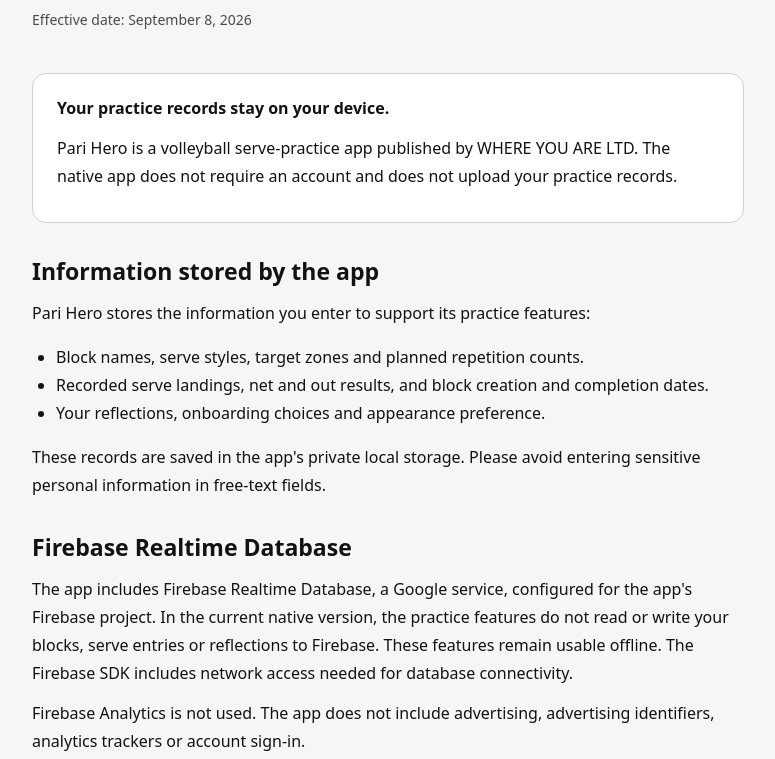
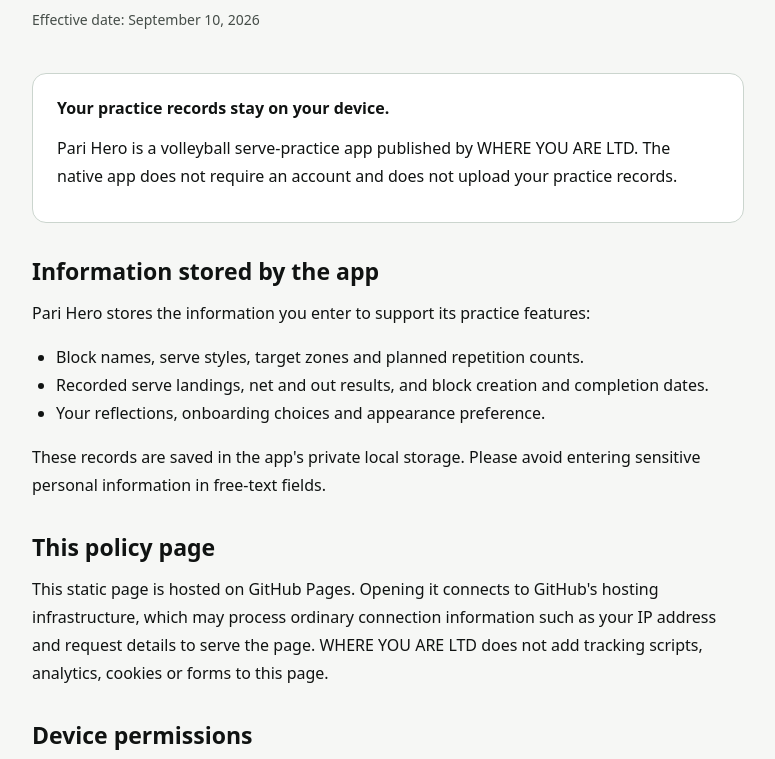
Before and after one commit to vecerulana-pixel/parisix-privacy-policy, a plain HTML site: page index.html in a window 1280 px wide. Shown: the part 185-944 px from the top of the page, without its empty margins (252-1027 px from the left). Drawn offline with Linux system fonts and the light colour scheme.

Commit message:
Remove Firebase Realtime Database section from privacy policy

```diff
--- a/index.html
+++ b/index.html
@@ -14,15 +14,12 @@
 </style>
 </head>
 <body><main>
-<header><div class="kicker">PARI HERO / WHERE YOU ARE LTD</div><h1>Privacy Policy</h1><p class="meta">Effective date: September 8, 2026</p></header>
+<header><div class="kicker">PARI HERO / WHERE YOU ARE LTD</div><h1>Privacy Policy</h1><p class="meta">Effective date: September 10, 2026</p></header>
 <div class="summary"><strong>Your practice records stay on your device.</strong><p>Pari Hero is a volleyball serve-practice app published by WHERE YOU ARE LTD. The native app does not require an account and does not upload your practice records.</p></div>
 <h2>Information stored by the app</h2>
 <p>Pari Hero stores the information you enter to support its practice features:</p>
 <ul><li>Block names, serve styles, target zones and planned repetition counts.</li><li>Recorded serve landings, net and out results, and block creation and completion dates.</li><li>Your reflections, onboarding choices and appearance preference.</li></ul>
 <p>These records are saved in the app's private local storage. Please avoid entering sensitive personal information in free-text fields.</p>
-<h2>Firebase Realtime Database</h2>
-<p>The app includes Firebase Realtime Database, a Google service, configured for the app's Firebase project. In the current native version, the practice features do not read or write your blocks, serve entries or reflections to Firebase. These features remain usable offline. The Firebase SDK includes network access needed for database connectivity.</p>
-<p>Firebase Analytics is not used. The app does not include advertising, advertising identifiers, analytics trackers or account sign-in.</p>
 <h2>This policy page</h2>
 <p>This static page is hosted on GitHub Pages. Opening it connects to GitHub's hosting infrastructure, which may process ordinary connection information such as your IP address and request details to serve the page. WHERE YOU ARE LTD does not add tracking scripts, analytics, cookies or forms to this page.</p>
 <h2>Device permissions</h2>
```
